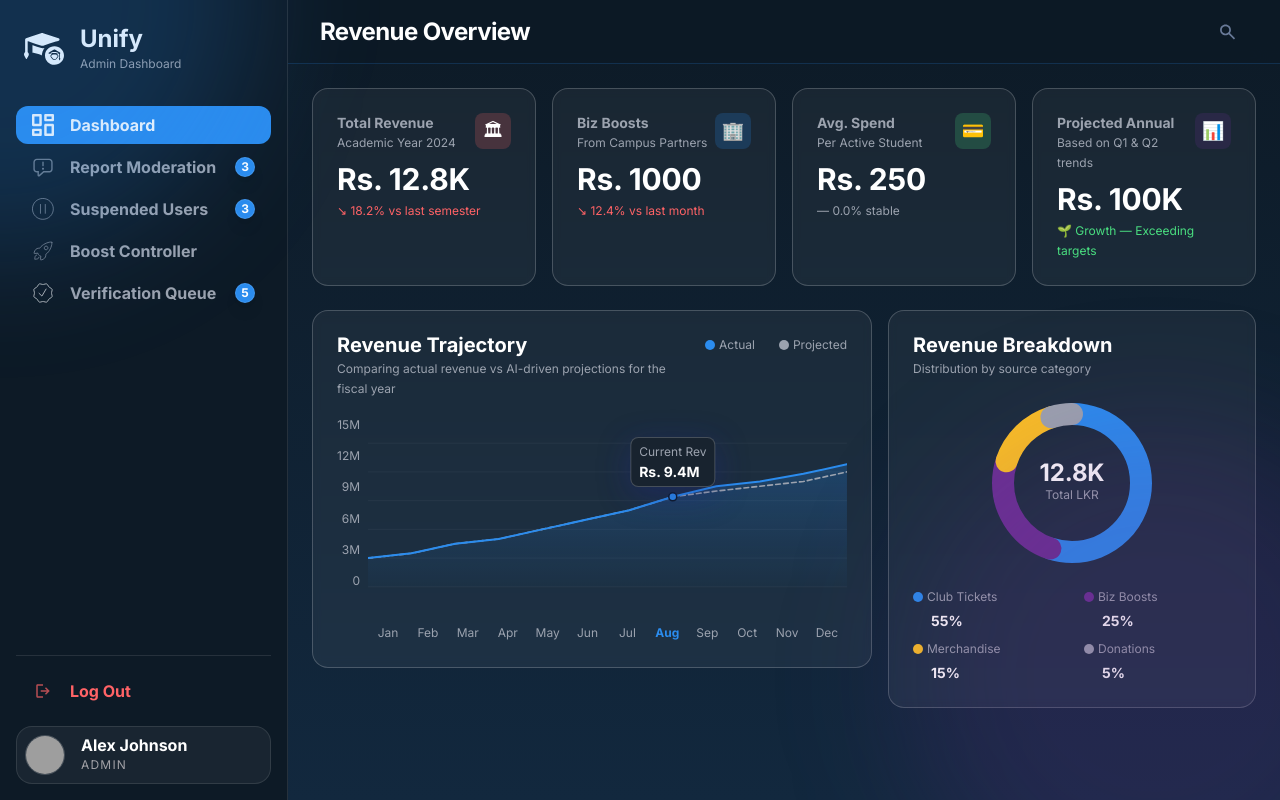
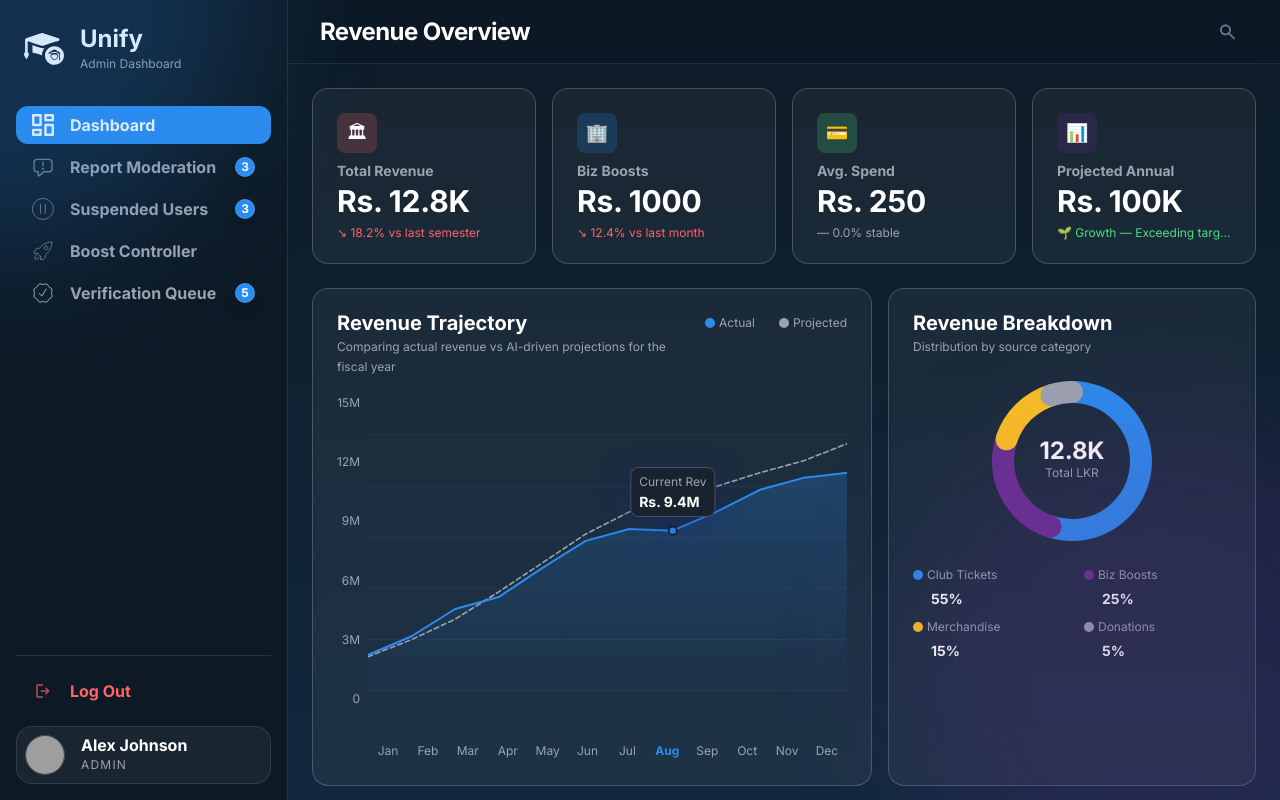
Before and after one commit to Shehan-Dinusha/Unify, a React (Vite) app in the folder frontend/: page /revenue-overview in a window 1280 px wide. Built offline with nearby package versions, Linux system fonts and the light colour scheme; grey boxes are pictures that could not be loaded.

Commit message:
Revenue Chart and Tiles Updated

```diff
--- a/frontend/src/pages/RevenueOverview.jsx
+++ b/frontend/src/pages/RevenueOverview.jsx
@@ -7,8 +7,8 @@ import { mockRequests } from '../data/mockData';
 
 const months = ['Jan', 'Feb', 'Mar', 'Apr', 'May', 'Jun', 'Jul', 'Aug', 'Sep', 'Oct', 'Nov', 'Dec'];
 const yAxisLabels = ['15M', '12M', '9M', '6M', '3M', '0'];
-const actualRevenue = [3, 3.5, 4.5, 5, 6, 7, 8, 9.4, 10.5, 11, 11.8, 12.8];
-const projectedRevenue = [3, 3.5, 4.5, 5, 6, 7, 8, 9.4, 10, 10.5, 11, 12];
+const actualRevenue = [2.1, 3.2, 4.8, 5.5, 7.2, 8.8, 9.5, 9.4, 10.5, 11.8, 12.5, 12.8];
+const projectedRevenue = [2.0, 3.0, 4.2, 5.8, 7.5, 9.2, 10.5, 11.2, 12.0, 12.8, 13.5, 14.5];
 const MAX_REV = 15;
 const TOOLTIP_IDX = 7; // Aug
 
@@ -23,7 +23,7 @@ const breakdownSegments = [
 
 const RevenueChart = ({ actual, projected, maxVal, tooltipIdx }) => {
     const W = 600;
-    const H = 200;
+    const H = 340;
     const padT = 10;
     const padB = 10;
     const padL = 0;
@@ -41,13 +41,11 @@ const RevenueChart = ({ actual, projected, maxVal, tooltipIdx }) => {
         return `${line} L${toX(n - 1)},${H - padB} L${toX(0)},${H - padB} Z`;
     };
 
-    // Tooltip position as percentage of SVG dimensions
     const tipX = toX(tooltipIdx);
     const tipY = toY(actual[tooltipIdx]);
     const tipXPct = `${(tipX / W) * 100}%`;
     const tipYPct = `${(tipY / H) * 100}%`;
 
-    // Grid lines at each y label
     const gridVals = [0, 3, 6, 9, 12, 15];
 
     return (
@@ -56,7 +54,7 @@ const RevenueChart = ({ actual, projected, maxVal, tooltipIdx }) => {
                 viewBox={`0 0 ${W} ${H}`}
                 preserveAspectRatio="xMidYMid meet"
                 className="w-full"
-                style={{ height: H }}
+                style={{ height: 340 }}
             >
                 <defs>
                     <linearGradient id="revAreaGrad" x1="0" y1="0" x2="0" y2="1">
@@ -65,7 +63,6 @@ const RevenueChart = ({ actual, projected, maxVal, tooltipIdx }) => {
                     </linearGradient>
                 </defs>
 
-                {/* Grid lines */}
                 {gridVals.map((v) => (
                     <line
                         key={v}
@@ -76,10 +73,8 @@ const RevenueChart = ({ actual, projected, maxVal, tooltipIdx }) => {
                     />
                 ))}
 
-                {/* Area fill */}
                 <path d={buildArea(actual)} fill="url(#revAreaGrad)" />
 
-                {/* Projected dashed line */}
                 <path
                     d={buildPath(projected)}
                     fill="none"
@@ -90,7 +85,6 @@ const RevenueChart = ({ actual, projected, maxVal, tooltipIdx }) => {
                     strokeLinejoin="round"
                 />
 
-                {/* Actual solid line */}
                 <path
                     d={buildPath(actual)}
                     fill="none"
@@ -100,7 +94,6 @@ const RevenueChart = ({ actual, projected, maxVal, tooltipIdx }) => {
                     strokeLinejoin="round"
                 />
 
-                {/* Tooltip dot */}
                 <circle
                     cx={tipX} cy={tipY}
                     r="5"
@@ -110,7 +103,6 @@ const RevenueChart = ({ actual, projected, maxVal, tooltipIdx }) => {
                 />
             </svg>
 
-            {/* Tooltip — positioned relative to SVG container */}
             <div
                 className="absolute pointer-events-none"
                 style={{
@@ -220,19 +212,18 @@ const RevenueOverview = () => {
                     <Card
                         key={i}
                         variant="container"
-                        className="hover:border-primary-blue/30 transition-colors"
+                        className="hover:border-primary-blue/30 transition-colors h-44 relative"
                     >
-                        <div className="flex items-start justify-between mb-sm">
-                            <div>
-                                <p className="text-body-small-bold text-text-secondary">{tile.title}</p>
-                                <p className="text-body-extra-small text-text-secondary">{tile.subtitle}</p>
-                            </div>
-                            <div className={`w-9 h-9 rounded-lg flex items-center justify-center shrink-0 ${tile.iconBg}`}>
-                                <span className="text-lg">{tile.icon}</span>
-                            </div>
+                        <div className={`absolute top-lg left-lg w-10 h-10 rounded-lg flex items-center justify-center shrink-0 ${tile.iconBg}`}>
+                            <span className="text-lg">{tile.icon}</span>
                         </div>
-                        <p className="text-heading-medium text-text-primary mt-sm">{tile.value}</p>
-                        <p className={`text-body-extra-small mt-xs ${tile.changeClass}`}>{tile.change}</p>
+                        <div className="absolute top-[72px] left-lg right-lg">
+                            <p className="text-body-small-bold text-text-secondary truncate">{tile.title}</p>
+                        </div>
+                        <div className="absolute top-[94px] left-lg right-lg">
+                            <p className="text-heading-medium text-text-primary">{tile.value}</p>
+                            <p className={`text-body-extra-small mt-xs ${tile.changeClass} truncate`}>{tile.change}</p>
+                        </div>
                     </Card>
                 ))}
             </div>
@@ -265,10 +256,10 @@ const RevenueOverview = () => {
 
                         {/* Chart body */}
                         <div className="flex gap-sm items-stretch mt-md">
-                            {/* Y-axis labels — height matches SVG */}
+                            {/* Y-axis labels */}
                             <div
                                 className="flex flex-col justify-between text-body-extra-small text-text-secondary text-right shrink-0 pb-6"
-                                style={{ height: 200 }}
+                                style={{ height: 340 }}
                             >
                                 {yAxisLabels.map((l) => (
                                     <span key={l}>{l}</span>
```
